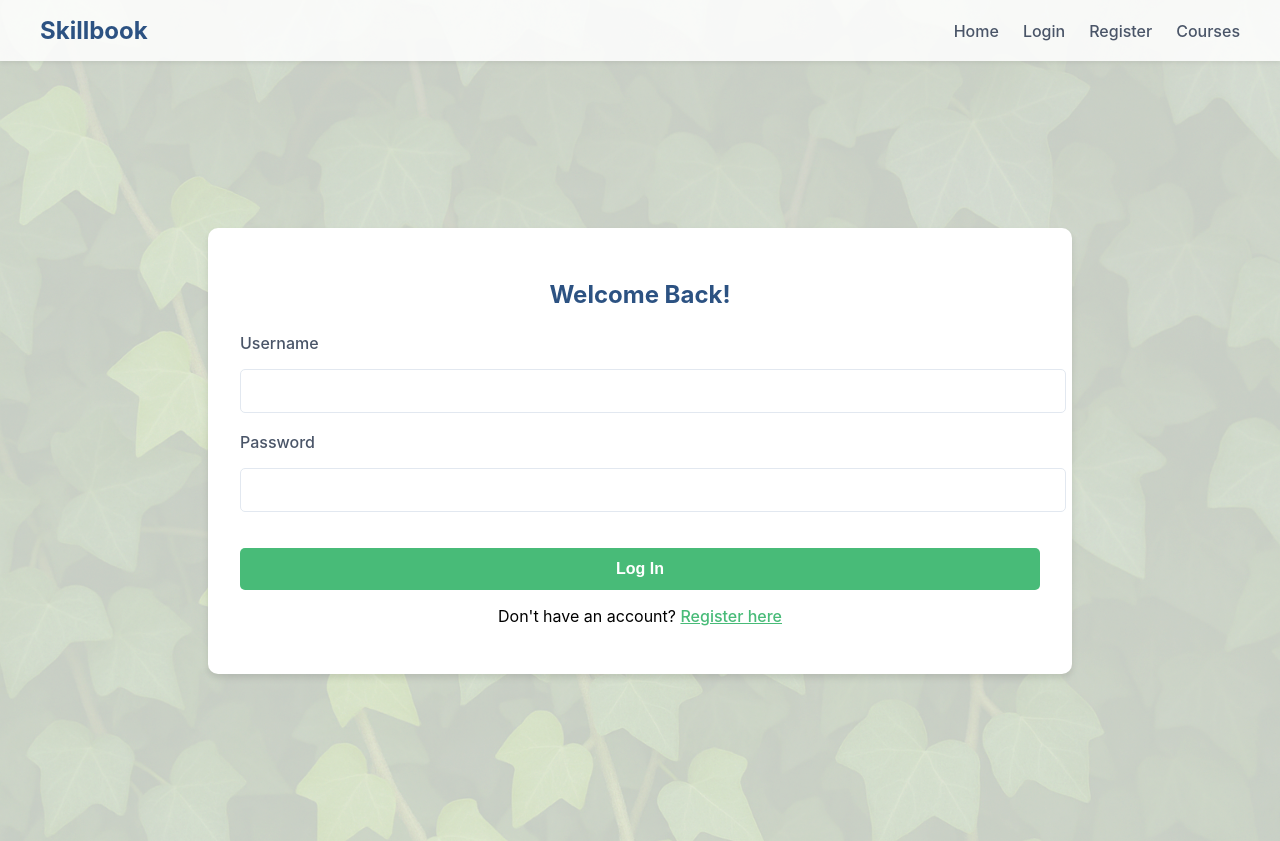
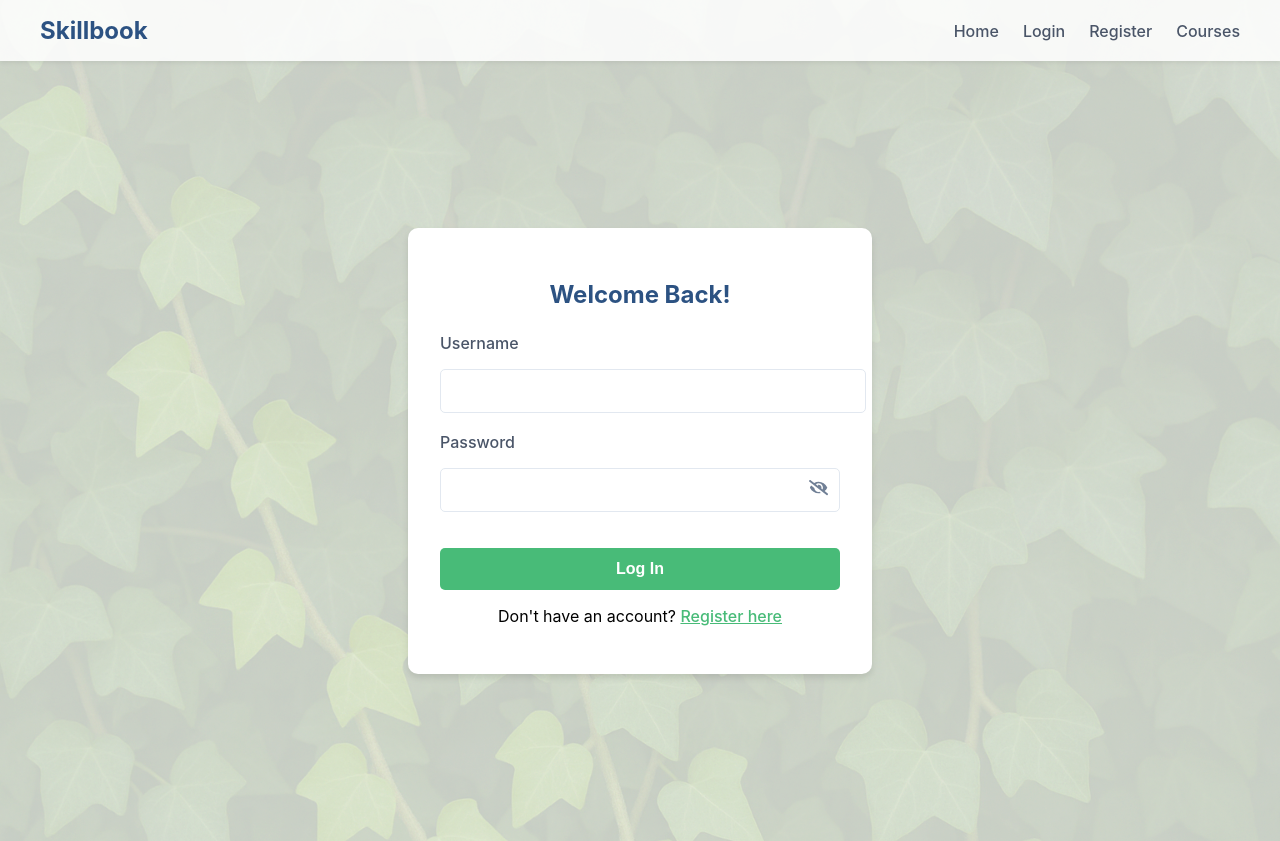
Before and after one commit to mariya-koles/skillbook-ui, a React (Create React App) app: page /login in a window 1280 px wide. Built offline with nearby package versions, Linux system fonts and the light colour scheme.

Commit message:
Password masking

```diff
--- a/package.json
+++ b/package.json
@@ -10,6 +10,7 @@
     "axios": "^1.9.0",
     "react": "^19.1.0",
     "react-dom": "^19.1.0",
+    "react-icons": "^5.5.0",
     "react-router-dom": "^6.22.3",
     "react-scripts": "5.0.1",
     "web-vitals": "^2.1.4"
--- a/src/pages/Login/Login.css
+++ b/src/pages/Login/Login.css
@@ -9,6 +9,23 @@
     padding: 2rem;
     background: linear-gradient(rgba(255, 255, 255, 0.3), rgba(255, 255, 255, 0.3));
 }
+
+/* Card */
+.login-card {
+    background: var(--white);
+    padding: var(--spacing-xl);
+    border-radius: 10px;
+    box-shadow: var(--card-shadow);
+    width: 100%;
+    max-width: 400px;
+}
+
+.login-card h2 {
+    text-align: center;
+    color: var(--text-primary);
+    margin-bottom: var(--spacing-lg);
+}
+
 
 .login-form {
     background: white;
@@ -95,3 +112,22 @@
 .register-link:hover {
     color: #66bb6a;
 }
+
+.password-wrapper {
+    position: relative;
+    display: flex;
+    align-items: center;
+}
+
+.password-wrapper input {
+    width: 100%;
+    padding-right: 2.5rem;
+}
+
+.toggle-password {
+    position: absolute;
+    right: 0.75rem;
+    cursor: pointer;
+    color: #718096;
+    font-size: 1.2rem;
+}
--- a/src/pages/Login/Login.js
+++ b/src/pages/Login/Login.js
@@ -3,6 +3,7 @@ import { useNavigate } from 'react-router-dom';
 import { useAuth } from '../../context/AuthContext';
 import '../../styles/shared.css';
 import './Login.css';
+import { FaEye, FaEyeSlash } from 'react-icons/fa';
 
 const Login = () => {
     const navigate = useNavigate();
@@ -20,6 +21,9 @@ const Login = () => {
             [name]: value
         }));
     };
+
+    const [password, setPassword] = useState('');
+    const [showPassword, setShowPassword] = useState(false);
 
     const handleSubmit = async (e) => {
         e.preventDefault();
@@ -55,7 +59,7 @@ const Login = () => {
 
     return (
         <div className="page-container">
-            <div className="content-card">
+            <div className="login-card">
                 <h2>Welcome Back!</h2>
                 {error && <div className="error-message">{error}</div>}
 
@@ -72,17 +76,26 @@ const Login = () => {
                         />
                     </div>
 
-                    <div className="form-group">
+                    <div className="form-group password-group">
                         <label htmlFor="password">Password</label>
+                        <div className="password-wrapper">
                             <input
-                            type="password"
+                                type={showPassword ? "text" : "password"}
                                 id="password"
                                 name="password"
                                 value={formData.password}
                                 onChange={handleChange}
                                 required
                             />
+                            <span
+                                className="toggle-password"
+                                onClick={() => setShowPassword(prev => !prev)}
+                            >
+                                {showPassword ? <FaEye /> : <FaEyeSlash />}
+                            </span>
                         </div>
+                    </div>
+
 
                     <button type="submit" className="primary-button">
                         Log In
```
Also changed, not shown: 1 other file (tests, documents, lock files or other folders). Lines whose indentation alone changed are shown as unchanged.
